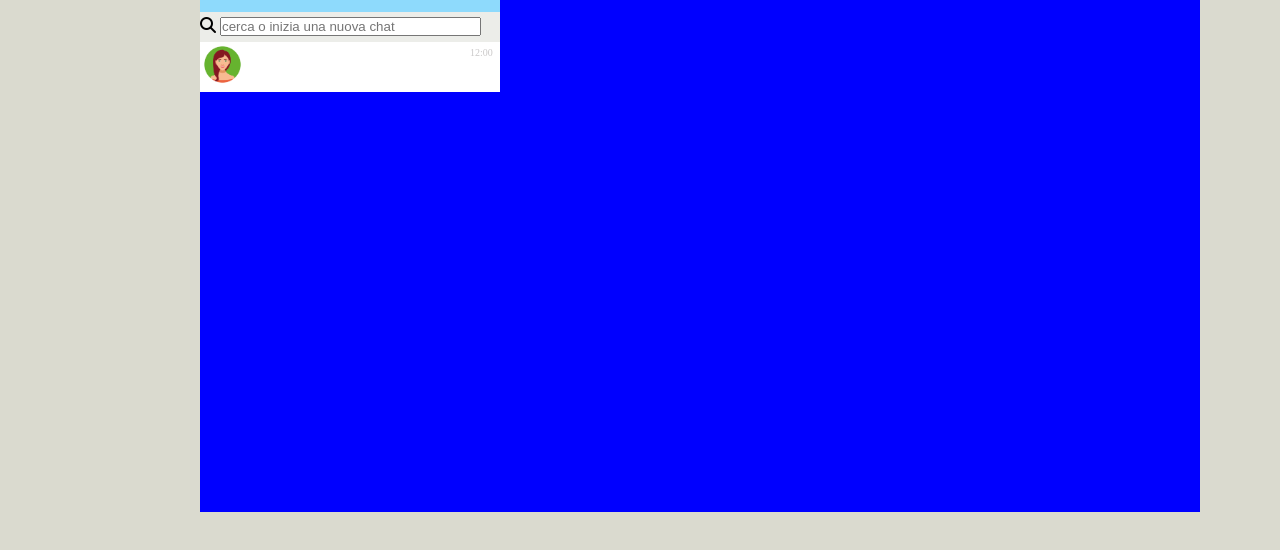
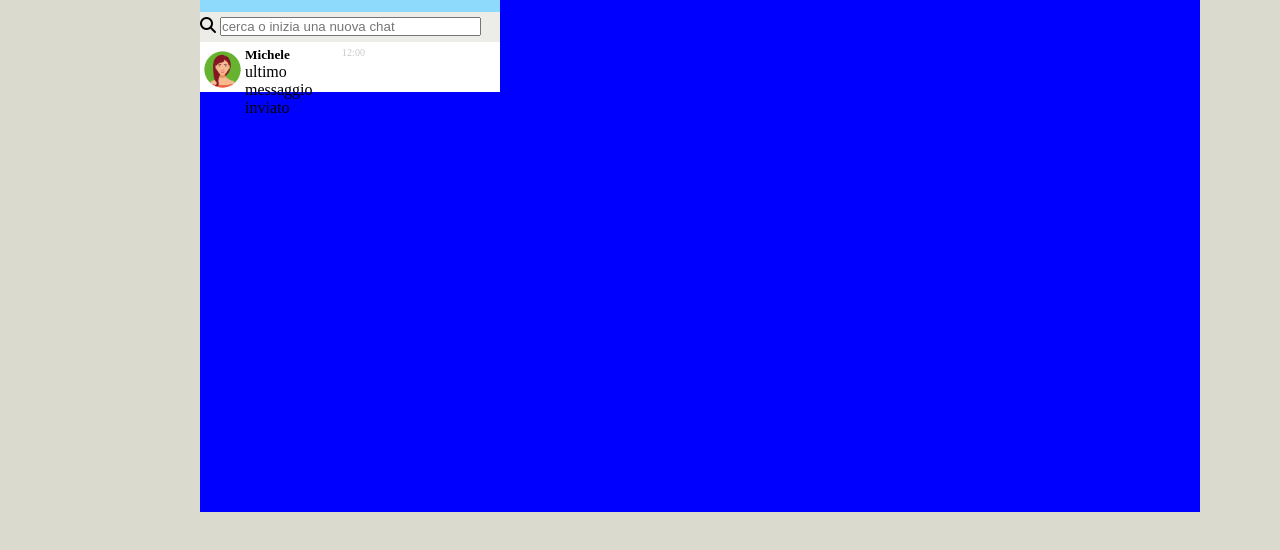
Before and after one commit to FRAALES/vue-boolzapp, a plain HTML site: page index.html in a window 1280 px wide. Shown: the part 108-658 px from the top of the page. Drawn offline with nearby package versions, Linux system fonts and the light colour scheme.

Commit message:
layout chat laterale inserita...ora si passa alla logica

```diff
--- a/css/style.css
+++ b/css/style.css
@@ -119,20 +119,20 @@
 
 
 .container-chat-laterali-left{
-    width: 80px;
-    height: 90%;
+    width: 270px;
+    height: 100%;
     display: flex;
+    padding-top: 5px;
 }
 
 
 .container-chat-laterali-right{
-    width: 80px;
+    width: 100%;
     height: 100%;
 }
 
 .timestamp-chat{
     color: rgb(202, 200, 200);
+    font-size: 10px;
     margin-top: 5px;
-    margin-left: 50px;
-    font-size: 10px;
 }
--- a/index.html
+++ b/index.html
@@ -68,18 +68,31 @@
 
             <!-- Questa è la parte laterale con le chat elencate -->
            <div class="chat-barra-laterale">
-            <div class="container-chat-laterali-left">
-                <img src="Img/2002297-bella-donna-avatar-personaggio-icona-gratuito-vettoriale.jpg" alt="">
+                <div class="container-chat-laterali-left">
+                    <img src="Img/2002297-bella-donna-avatar-personaggio-icona-gratuito-vettoriale.jpg" alt="">
 
-            </div>
+                    <div class="text-container-chat-laterali">
+                        <h5>Michele</h5>
+                        <p>ultimo messaggio inviato</p>
+                    </div>
 
-            <div class="container-chat-laterali-right">
-                <p class="timestamp-chat">12:00</p>
+
+                </div>
+
+                <div class="container-chat-laterali-right">
+                    <p class="timestamp-chat">12:00</p>
+
+                </div>
 
             </div>
 
 
-           </div>
+
+
+
+
+
+
 
 
 
```
